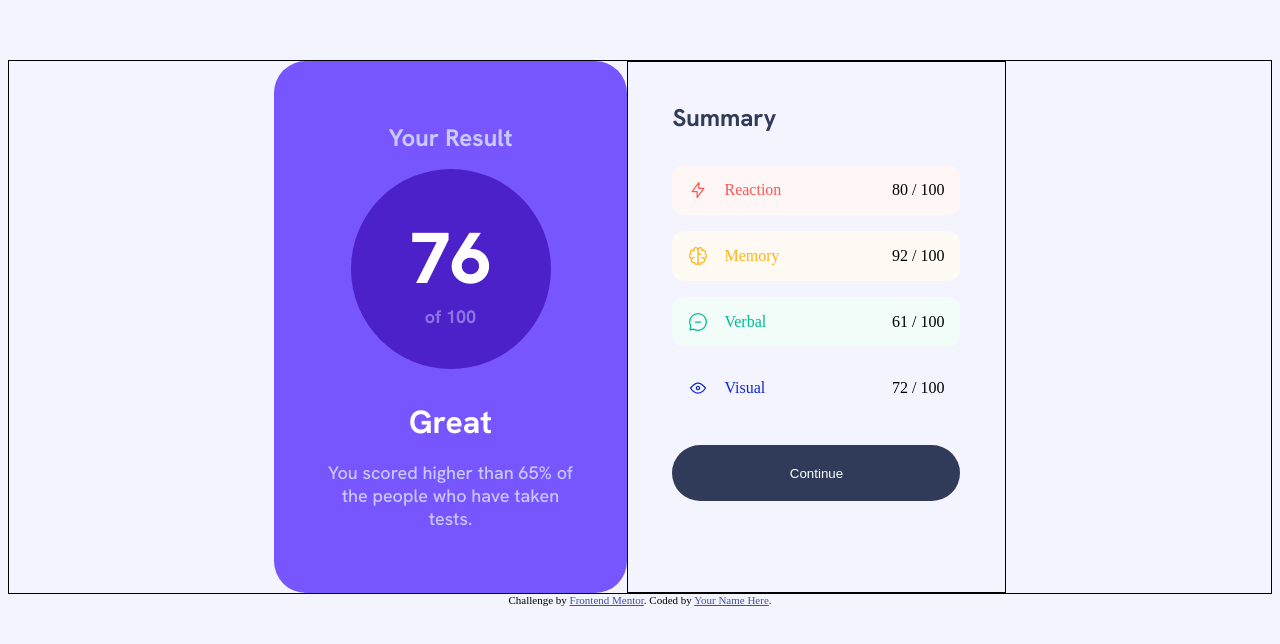
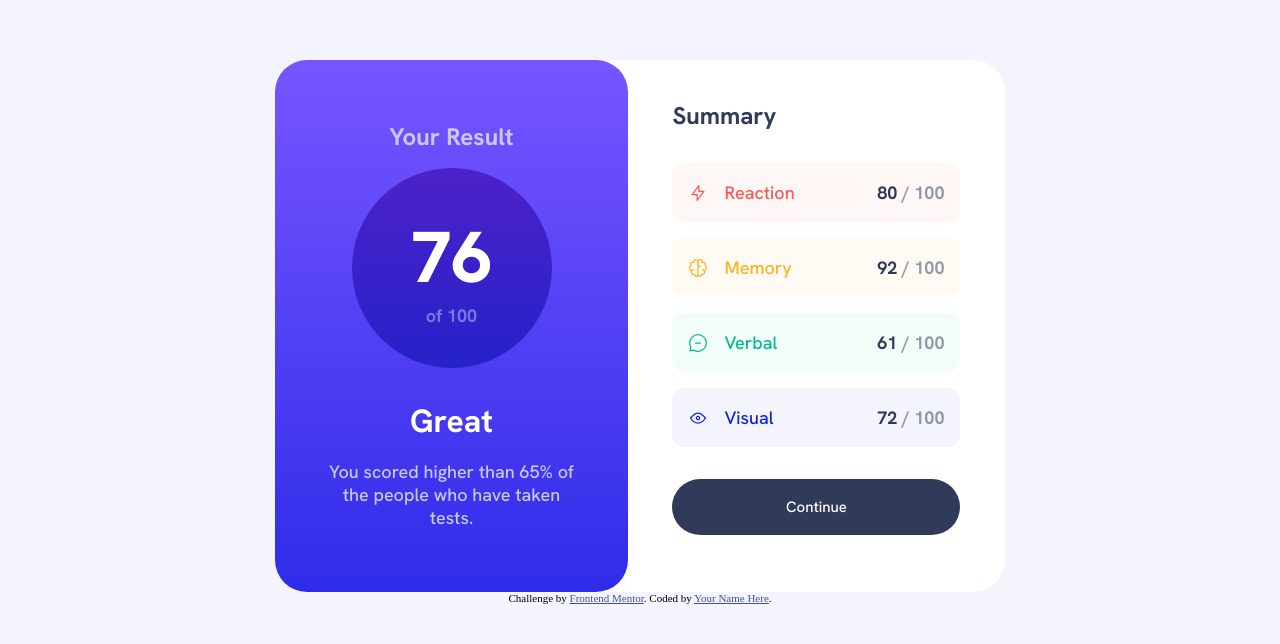
Before and after one commit to Afifazuad/Result_Summary_Component, a plain HTML site: page index.html in a window 1280 px wide. Shown: the part 132-776 px from the top of the page. Drawn offline with Linux system fonts and the light colour scheme.

Commit message:
perkemaskan container untuk desktop version

```diff
--- a/index.html
+++ b/index.html
@@ -38,28 +38,28 @@
             <img src="./assets/images/icon-reaction.svg" alt="reaction icon">
             <p>Reaction</p>
           </div>
-          <p>80 / 100</p>
+          <p class="score_summary">80 <span class="score-max_summary">/ 100</span></p>
         </div>
         <div class="summary_item_2">
           <div class="item_label_2">
             <img src="./assets/images/icon-memory.svg" alt="memory icon">
             <p>Memory</p>
           </div>
-          <p>92 / 100</p>
+          <p class="score_summary">92 <span class="score-max_summary">/ 100</span></p>
         </div>
         <div class="summary_item_3">
           <div class="item_label_3">
             <img src="./assets/images/icon-verbal.svg" alt="verbal icon">
             <p>Verbal</p>
           </div>
-          <p>61 / 100</p>
+          <p class="score_summary">61 <span class="score-max_summary">/ 100</span></p>
         </div>
         <div class="summary_item_4">
           <div class="item_label_4">
             <img src="./assets/images/icon-visual.svg" alt="visual icon">
             <p>Visual</p>
           </div>
-          <p>72 / 100</p>
+          <p class="score_summary">72 <span class="score-max_summary">/ 100</span></p>
         </div>
       </div>
       <button class="continue">Continue</button>
--- a/style.css
+++ b/style.css
@@ -18,18 +18,28 @@ body{
     padding: 0px;
     margin-top: 15%;
     background-color: #F3F4Fd;
+    display: flex;
+    justify-content: center;
+    flex-direction: column;
+    align-items: center;
 }
 
 
 .container{
     display: flex;
     flex-direction: row;
-    border: black solid 1px;
+    /* border: black solid 1px; */
     justify-content: center;
+    background-color: #ffffff;
+    border-radius: 32px;
+    /* width: 736px; */
+    /*kenapa tak tetap kan width ni, sebab taknak hard code. kita biar dia tentukan sendiri
+    width dia ikut content dia, dengan cara letakkan parent dia display flex,
+    div tag biasanya akan melebar penuh ikut parent dia.*/
 }
 
 .result{
-    background-color: #7755FF;
+    background: linear-gradient(to bottom, #7755ff, #2f2ce9);
     border-radius: 32px;
     display: flex;
     flex-direction: column;
@@ -39,7 +49,7 @@ body{
 }
 
 .score{
-    background-color: #4d21c9;
+    background: linear-gradient(to bottom, #4d21c9, #2521c9);
     border-radius: 50%;
     width: 200px;
     height: 200px;
@@ -99,11 +109,12 @@ body{
 }
 
 .summary{
-    border: black solid 1px;
+    /* border: black solid 1px; */
     gap: 32px;
     display: flex;
     flex-direction: column;
     padding: 40px 44.5px;
+    /* background-color: #ffffff; */
 }
 
 .summary > h1{
@@ -167,6 +178,24 @@ body{
     color: #1125d6;
 }
 
+.item_label_1 > p, .item_label_2 > p, .item_label_3 > p, .item_label_4 > p{
+    font-family: 'Hanken Grotesk Medium';
+    font-size: 18px;
+    letter-spacing: 0px;
+    margin: 0px;
+}
+
+.score_summary{
+    font-family: 'Hanken Grotesk Bold';
+    font-size: 18px;
+    letter-spacing: 0px;
+    color: #303B59;
+}
+
+.score-max_summary{
+    opacity: 0.50;
+}
+
 button{
     background-color: #303b59;
     border: none;
@@ -174,4 +203,7 @@ button{
     width: 288px;
     height: 56px;
     color: #FFFFFF;
+    font-family: 'Hanken Grotesk Medium';
+    font-size: 15px;
+    letter-spacing: 0px;
 }
```
